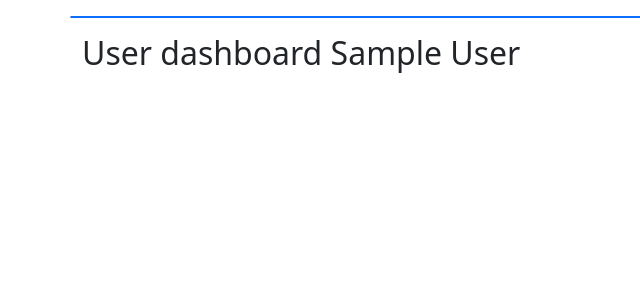
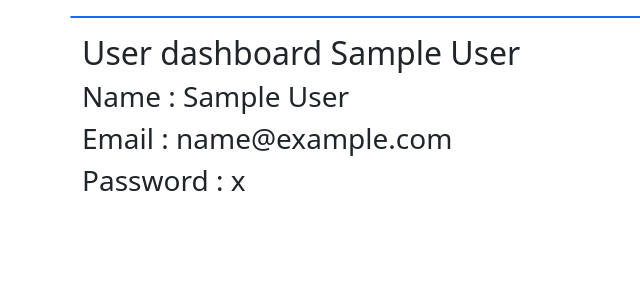
Before and after one commit to professor-lab/Python-workspace, a Flask app: page /dashboard in a window 1280 px wide. Shown: the part 56-356 px from the top of the page, without its empty margins (0-640 px from the left). Run offline with Flask 3, Linux system fonts and the light colour scheme; the visitor is signed in with stand-in values (Sample User, id 1); tables that the repository leaves empty hold one stand-in row (values such as "Sample post").

```diff
--- a/Auth/templates/dashboard.html
+++ b/Auth/templates/dashboard.html
@@ -7,6 +7,9 @@
 </div>
 <div class="container my-3">
   <h2> User dashboard {{user.name}}</h2>
+  <h3>Name : {{user.name}}</h3>
+  <h3>Email : {{user.email}}</h3>
+  <h3>Password : {{user.password}}</h3>
 
 
 </div>
```
